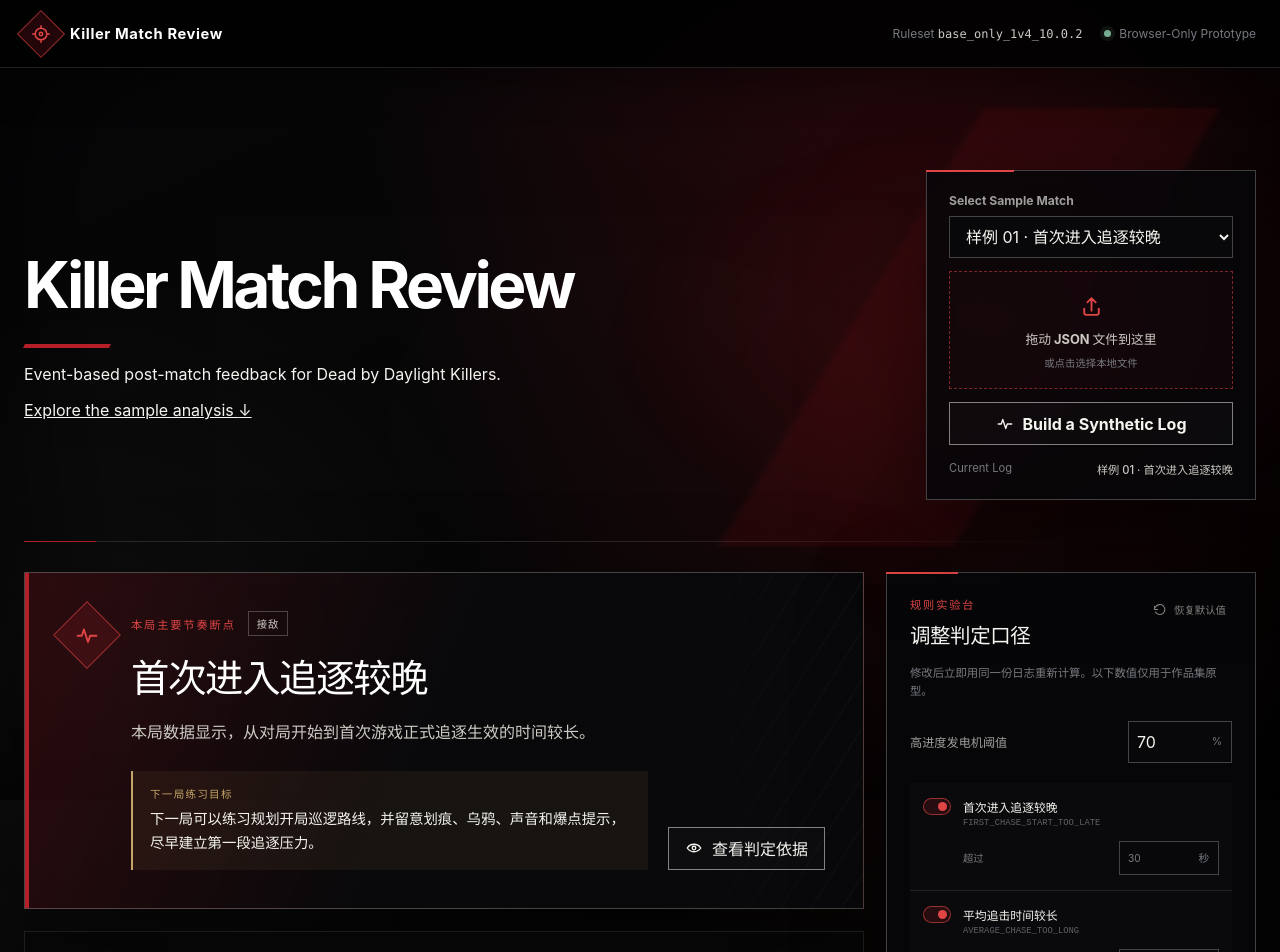
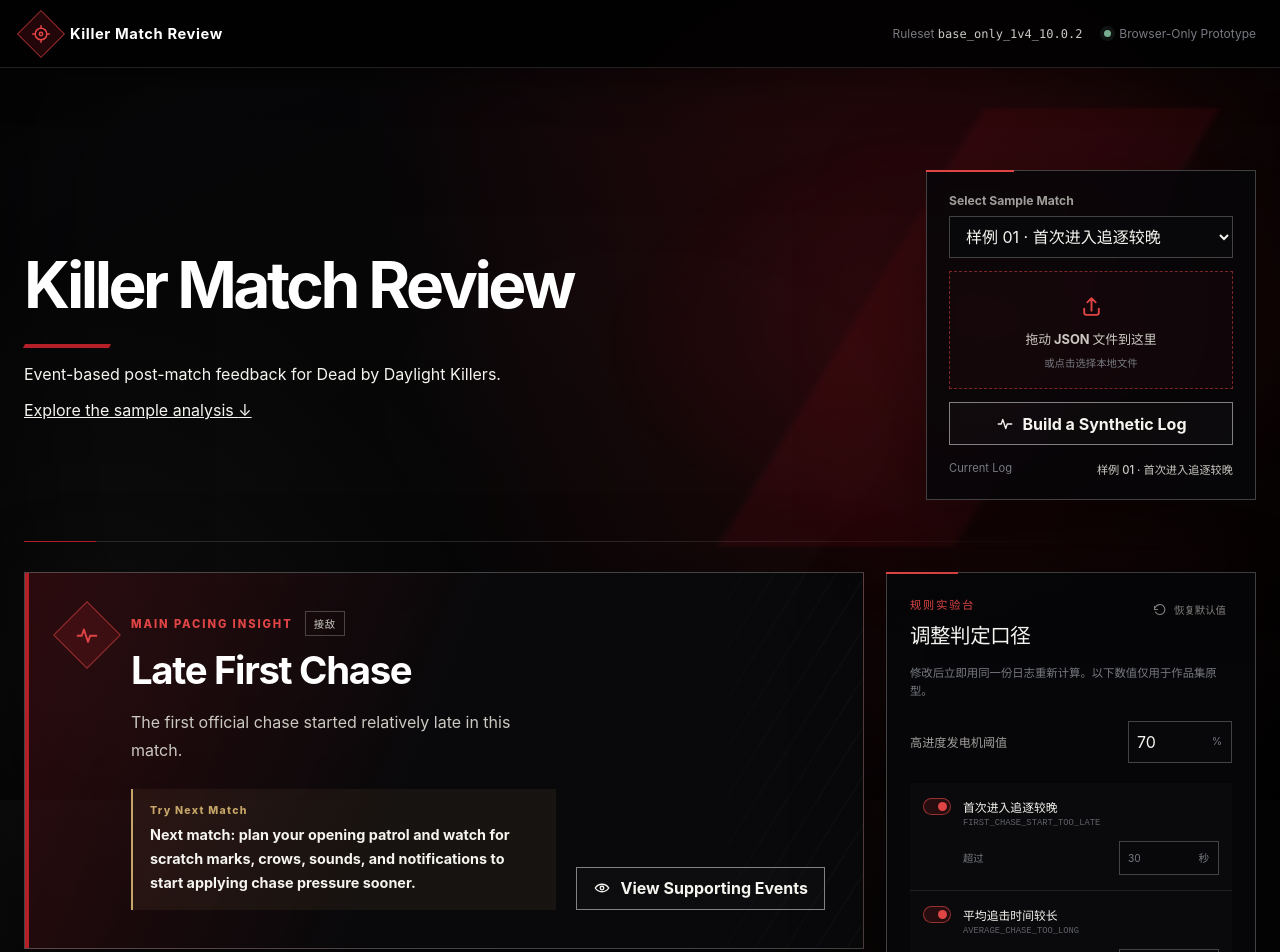
Before and after one commit to mahanggrx/killer-rhythm-review, a React (Vite) app: page / in a window 1280 px wide. Shown: the top 952 px of the page. Built offline with nearby package versions, Linux system fonts and the light colour scheme.

Commit message:
feat: translate src/components/PrimaryFeedbackPanel.tsx into English

```diff
--- a/src/components/PrimaryFeedbackPanel.tsx
+++ b/src/components/PrimaryFeedbackPanel.tsx
@@ -1,3 +1,4 @@
+import { english } from "../i18n/english";
 import type { FeedbackDisplay } from "../domain/analysis";
 import { Icon } from "./Icon";
 
@@ -9,21 +10,21 @@ interface PrimaryFeedbackPanelProps {
 export function PrimaryFeedbackPanel({ feedback, onViewEvidence }: PrimaryFeedbackPanelProps) {
   return (
     <section
-      className={`feedback-panel${feedback.isNoClearBreakpoint ? " feedback-panel--neutral" : ""}`}
+      id="feedback-result" className={`feedback-panel${feedback.isNoClearBreakpoint ? " feedback-panel--neutral" : ""}`}
       aria-labelledby="feedback-title"
       data-rule-id={feedback.ruleId}
     >
       <div className="feedback-panel__signal" aria-hidden="true"><Icon name={feedback.isNoClearBreakpoint ? "check" : "pulse"} /></div>
       <div className="feedback-panel__content">
         <div className="section-kicker-row">
-          <p className="section-kicker">本局主要节奏断点</p>
-          <span className="dimension-tag">{feedback.dimensionLabel}</span>
+          <p className="section-kicker">Main Pacing Insight</p>
+          <span className="dimension-tag">{english(feedback.dimensionLabel)}</span>
         </div>
-        <h2 id="feedback-title">{feedback.title}</h2>
-        <p className="feedback-message">{feedback.message}</p>
+        <h2 id="feedback-title">{english(feedback.title)}</h2>
+        <p className="feedback-message">{english(feedback.message)}</p>
         <div className="practice-goal">
-          <span>下一局练习目标</span>
-          <strong>{feedback.practiceGoal}</strong>
+          <span>Try Next Match</span>
+          <strong>{english(feedback.practiceGoal)}</strong>
         </div>
       </div>
       <button
@@ -33,7 +34,7 @@ export function PrimaryFeedbackPanel({ feedback, onViewEvidence }: PrimaryFeedba
         disabled={feedback.evidenceEventIds.length === 0}
       >
         <Icon name="evidence" />
-        查看判定依据
+        View Supporting Events
       </button>
     </section>
   );
```
